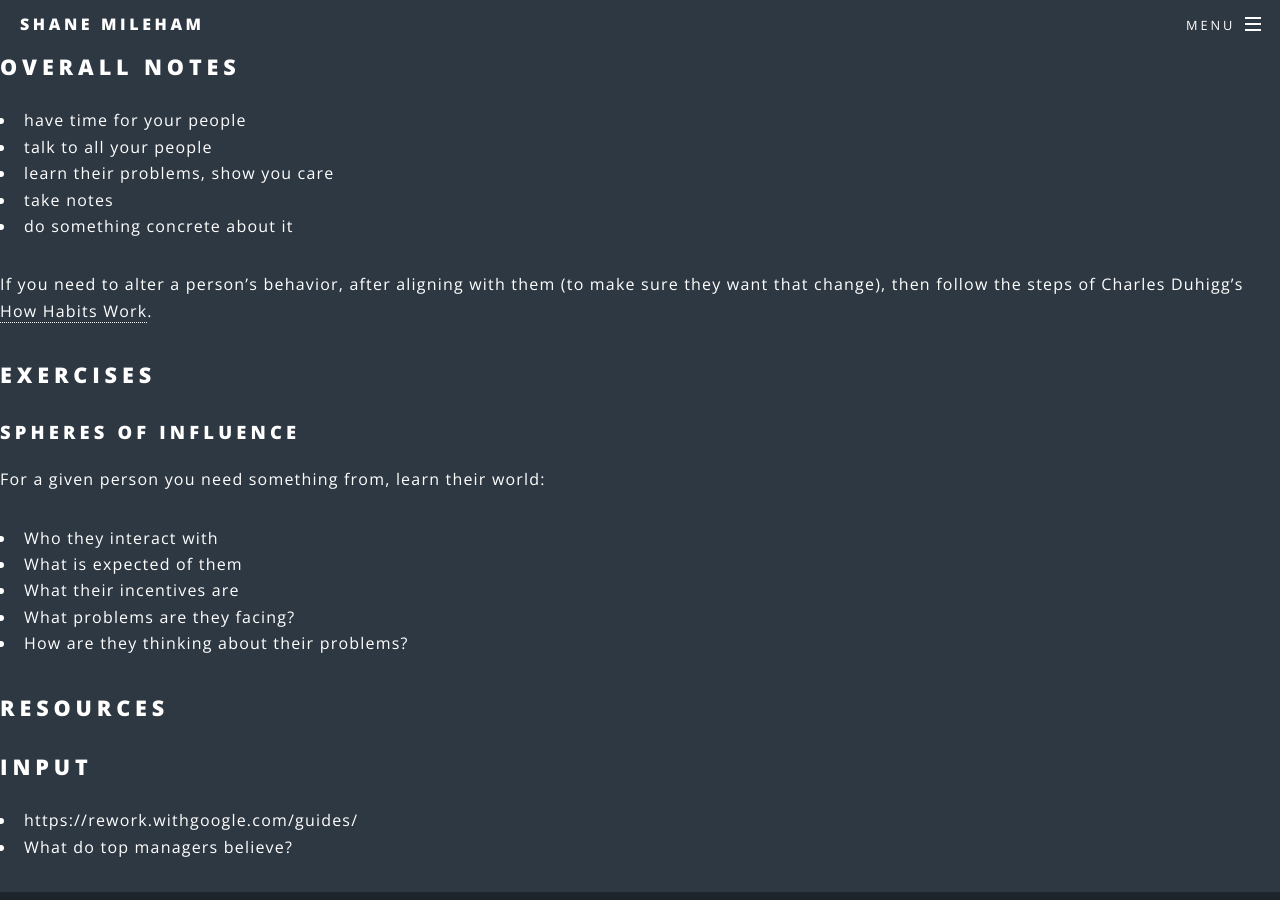
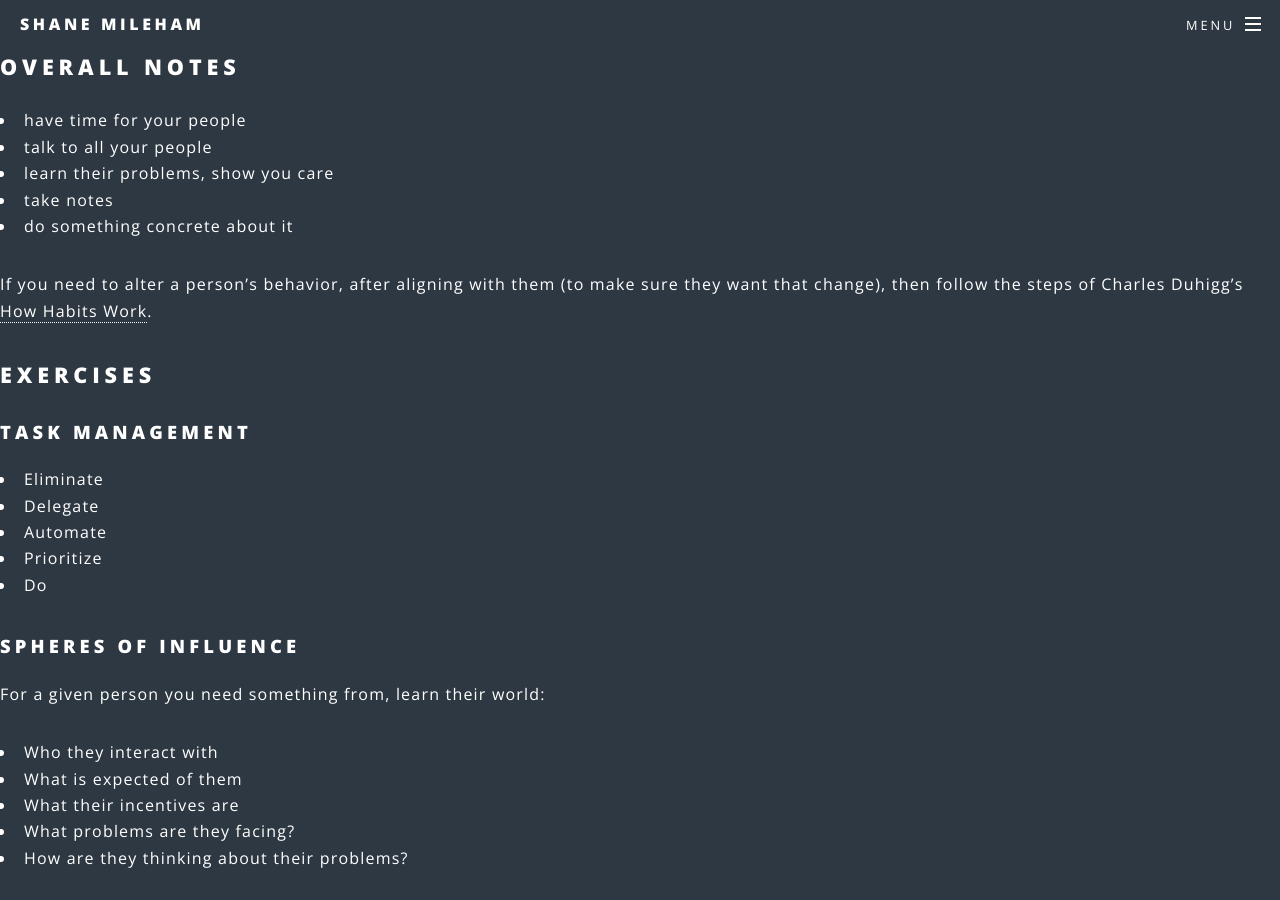
Before and after one commit to shanemileham/shanemileham.github.io, a Jekyll site: the page built from _kb/business/management.md, in a window 1280 px wide and 900 px high. Built offline with Jekyll 4.4.1, drawn with Linux system fonts in a browser that asks for light colours; comment, search, counter and statistics services are not loaded.

Commit message:
Update management.md

```diff
--- a/_kb/business/management.md
+++ b/_kb/business/management.md
@@ -13,6 +13,13 @@ If you need to alter a person's behavior, after aligning with them (to make sure
 
 ## Exercises
 
+### Task Management
+- Eliminate
+- Delegate
+- Automate
+- Prioritize
+- Do
+
 ### Spheres of Influence
 For a given person you need something from, learn their world:
 - Who they interact with
```
